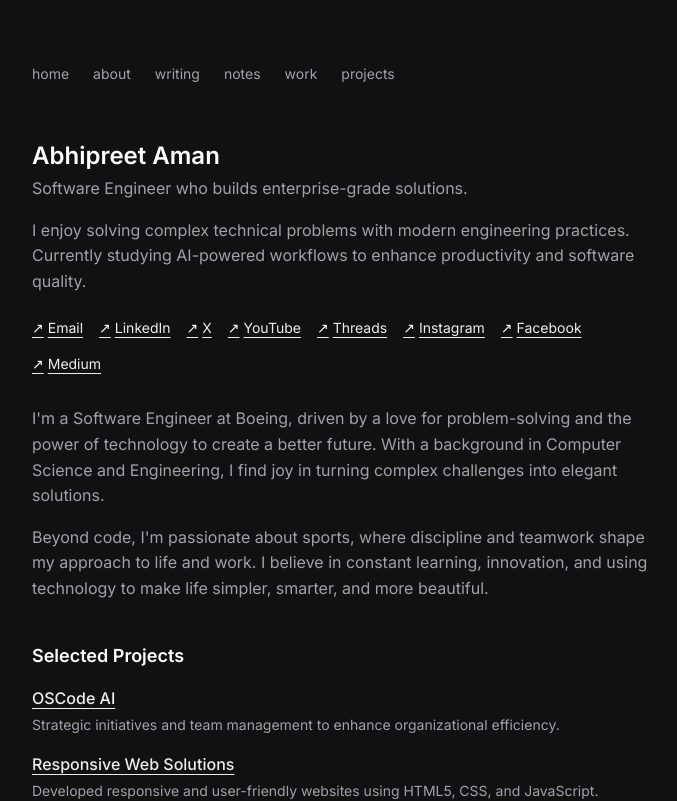
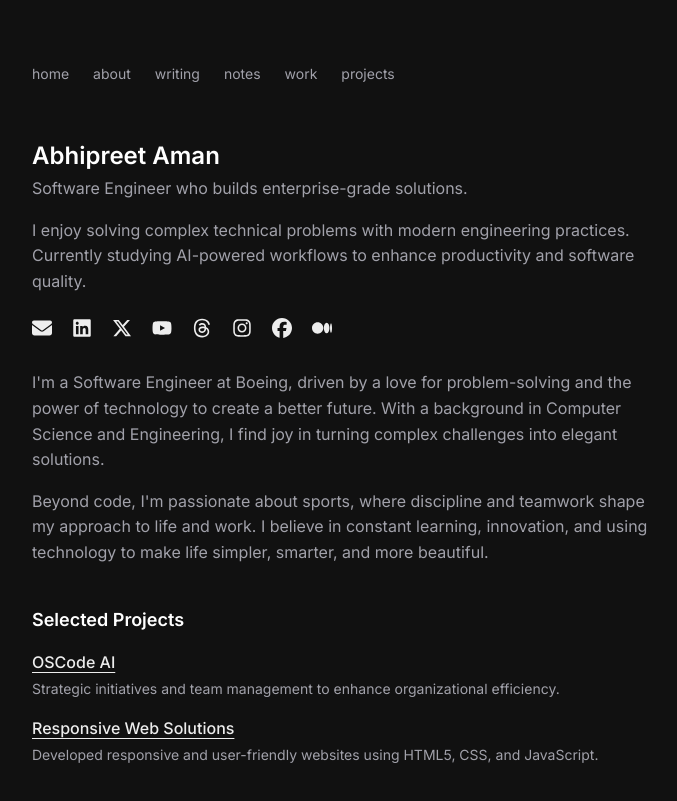
Before and after one commit to AbhipreetAman/personal-portfolio, a Next.js app: page / in a window 1280 px wide. Shown: the top 801 px of the page, without its empty margins (296-973 px from the left). Built offline with nearby package versions, Linux system fonts and the light colour scheme.

Commit message:
style: replace social links with minimalist icons

```diff
--- a/package.json
+++ b/package.json
@@ -13,7 +13,8 @@
     "next": "16.3.5",
     "next-mdx-remote": "^6.0.0",
     "react": "19.2.8",
-    "react-dom": "19.2.8"
+    "react-dom": "19.2.8",
+    "react-icons": "^5.7.0"
   },
   "devDependencies": {
     "@tailwindcss/postcss": "^4",
--- a/src/app/page.tsx
+++ b/src/app/page.tsx
@@ -1,4 +1,5 @@
 import Link from "next/link";
+import { FaEnvelope, FaLinkedin, FaXTwitter, FaYoutube, FaThreads, FaInstagram, FaFacebook, FaMedium } from "react-icons/fa6";
 
 export default function Home() {
   return (
@@ -10,30 +11,30 @@ export default function Home() {
           I enjoy solving complex technical problems with modern engineering practices.
           Currently studying AI-powered workflows to enhance productivity and software quality.
         </p>
-        <div className="flex flex-wrap gap-4 mt-6">
-          <a href="mailto:abhipreetaman@gmail.com" className="text-sm flex items-center gap-1 group">
-            <span className="text-white group-hover:text-blue-500 transition-colors">↗</span> Email
+        <div className="flex flex-wrap gap-5 mt-6">
+          <a href="mailto:abhipreetaman@gmail.com" aria-label="Email" className="text-[#a1a1aa] hover:text-white transition-colors">
+            <FaEnvelope size={20} />
           </a>
-          <a href="https://www.linkedin.com/in/abhi-aman" target="_blank" rel="noopener noreferrer" className="text-sm flex items-center gap-1 group">
-            <span className="text-white group-hover:text-blue-500 transition-colors">↗</span> LinkedIn
+          <a href="https://www.linkedin.com/in/abhi-aman" target="_blank" rel="noopener noreferrer" aria-label="LinkedIn" className="text-[#a1a1aa] hover:text-white transition-colors">
+            <FaLinkedin size={20} />
           </a>
-          <a href="https://x.com/AmanAbhipreet" target="_blank" rel="noopener noreferrer" className="text-sm flex items-center gap-1 group">
-            <span className="text-white group-hover:text-blue-500 transition-colors">↗</span> X
+          <a href="https://x.com/AmanAbhipreet" target="_blank" rel="noopener noreferrer" aria-label="X (Twitter)" className="text-[#a1a1aa] hover:text-white transition-colors">
+            <FaXTwitter size={20} />
           </a>
-          <a href="https://www.youtube.com/@abhipreetaman" target="_blank" rel="noopener noreferrer" className="text-sm flex items-center gap-1 group">
-            <span className="text-white group-hover:text-blue-500 transition-colors">↗</span> YouTube
+          <a href="https://www.youtube.com/@abhipreetaman" target="_blank" rel="noopener noreferrer" aria-label="YouTube" className="text-[#a1a1aa] hover:text-white transition-colors">
+            <FaYoutube size={20} />
           </a>
-          <a href="https://www.threads.com/@callmeabhipreet" target="_blank" rel="noopener noreferrer" className="text-sm flex items-center gap-1 group">
-            <span className="text-white group-hover:text-blue-500 transition-colors">↗</span> Threads
+          <a href="https://www.threads.com/@callmeabhipreet" target="_blank" rel="noopener noreferrer" aria-label="Threads" className="text-[#a1a1aa] hover:text-white transition-colors">
+            <FaThreads size={20} />
           </a>
-          <a href="https://www.instagram.com/callmeabhipreet/" target="_blank" rel="noopener noreferrer" className="text-sm flex items-center gap-1 group">
-            <span className="text-white group-hover:text-blue-500 transition-colors">↗</span> Instagram
+          <a href="https://www.instagram.com/callmeabhipreet/" target="_blank" rel="noopener noreferrer" aria-label="Instagram" className="text-[#a1a1aa] hover:text-white transition-colors">
+            <FaInstagram size={20} />
           </a>
-          <a href="https://www.facebook.com/abhipreetaman/" target="_blank" rel="noopener noreferrer" className="text-sm flex items-center gap-1 group">
-            <span className="text-white group-hover:text-blue-500 transition-colors">↗</span> Facebook
+          <a href="https://www.facebook.com/abhipreetaman/" target="_blank" rel="noopener noreferrer" aria-label="Facebook" className="text-[#a1a1aa] hover:text-white transition-colors">
+            <FaFacebook size={20} />
           </a>
-          <a href="https://medium.com/@abhipreetaman" target="_blank" rel="noopener noreferrer" className="text-sm flex items-center gap-1 group">
-            <span className="text-white group-hover:text-blue-500 transition-colors">↗</span> Medium
+          <a href="https://medium.com/@abhipreetaman" target="_blank" rel="noopener noreferrer" aria-label="Medium" className="text-[#a1a1aa] hover:text-white transition-colors">
+            <FaMedium size={20} />
           </a>
         </div>
       </header>
```
Also changed, not shown: 1 other file (tests, documents, lock files or other folders).
